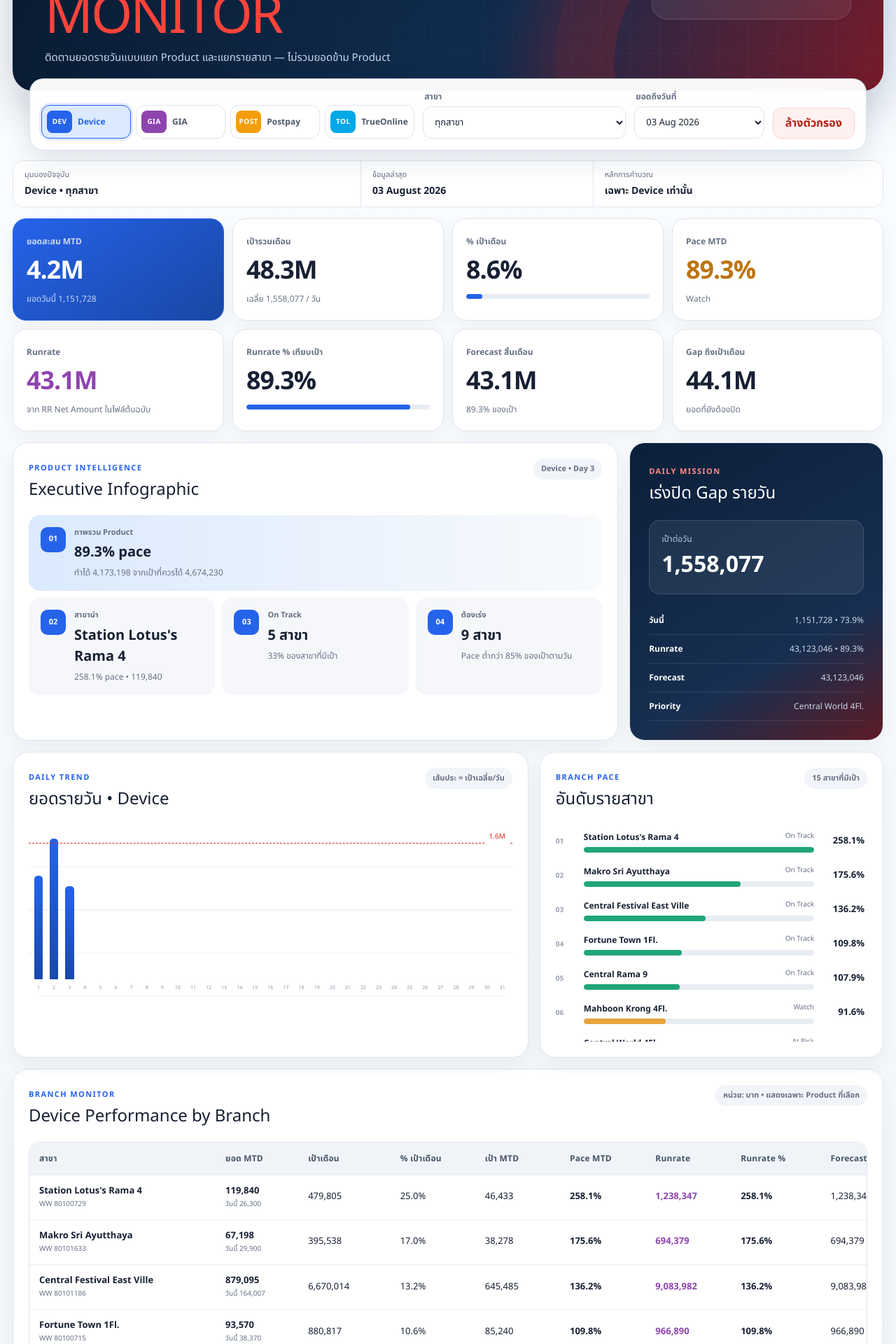
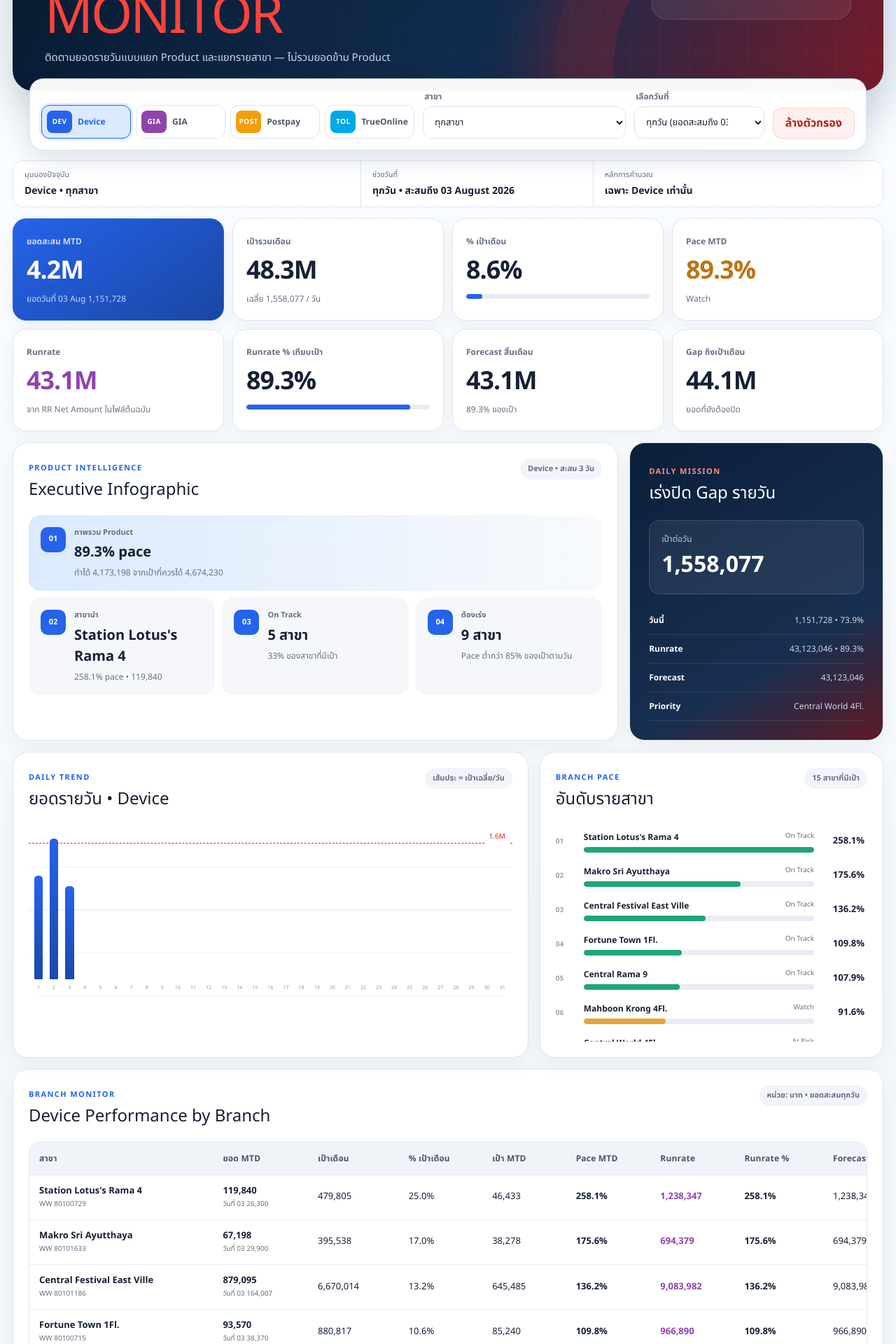
Before and after one commit to amnattyy-cyber/bmav-central-device-performance, a Next.js app: page / in a window 1280 px wide. Shown: the part 240-2160 px from the top of the page at 70% size. Built offline with nearby package versions, Linux system fonts and the light colour scheme.

Commit message:
Add optional daily sales filter

```diff
--- a/app/globals.css
+++ b/app/globals.css
@@ -59,7 +59,7 @@ select:focus { border-color: var(--product); box-shadow: 0 0 0 3px color-mix(in
 .two-col { display: grid; grid-template-columns: 1.2fr .8fr; gap: 16px; margin-bottom: 16px; }
 .daily-chart { --target-level: 50%; position: relative; height: 245px; display: grid; grid-template-columns: repeat(31,minmax(12px,1fr)); gap: 4px; align-items: end; padding: 20px 5px 24px; border-radius: 15px; background: repeating-linear-gradient(to top, #eef2f7 0 1px, transparent 1px 25%); }
 .target-line { position: absolute; z-index: 2; left: 0; right: 0; top: var(--target-level); height: 1px; border-top: 1px dashed var(--red); }.target-line span { position: absolute; right: 4px; top: -20px; padding: 3px 6px; color: var(--red); background: #fff; font-size: 10px; }
-.day-bar { position: relative; height: 100%; display: flex; align-items: flex-end; justify-content: center; }.day-bar i { width: 70%; min-width: 5px; display: block; border-radius: 5px 5px 1px 1px; background: linear-gradient(var(--product), color-mix(in srgb, var(--product) 65%, #07182e)); }.day-bar span { position: absolute; bottom: -18px; color: #8b96a7; font-size: 7px; }.day-bar.future i { opacity: .08; }
+.day-bar { position: relative; height: 100%; display: flex; align-items: flex-end; justify-content: center; transition: opacity .2s ease; }.day-bar i { width: 70%; min-width: 5px; display: block; border-radius: 5px 5px 1px 1px; background: linear-gradient(var(--product), color-mix(in srgb, var(--product) 65%, #07182e)); transition: box-shadow .2s ease, transform .2s ease; }.day-bar span { position: absolute; bottom: -18px; color: #8b96a7; font-size: 7px; }.day-bar.future i { opacity: .08; }.day-bar.not-selected:not(.future) { opacity: .25; }.day-bar.selected i { transform: scaleX(1.18); box-shadow: 0 0 0 3px color-mix(in srgb, var(--product) 22%, transparent), 0 8px 18px color-mix(in srgb, var(--product) 28%, transparent); }.day-bar.selected span { color: var(--product); font-weight: 900; }
 .rank-list { max-height: 310px; overflow: auto; padding-right: 4px; }.rank-row { display: grid; grid-template-columns: 30px 1fr 62px; gap: 10px; align-items: center; padding: 9px 0; }.rank-no { color: #98a2b3; font-size: 10px; font-weight: 800; }.rank-label { display: flex; justify-content: space-between; gap: 8px; margin-bottom: 5px; }.rank-label strong { overflow: hidden; text-overflow: ellipsis; white-space: nowrap; font-size: 12px; }.rank-label span { color: var(--muted); font-size: 10px; }.rank-track { height: 8px; overflow: hidden; border-radius: 7px; background: #e8edf3; }.rank-track i { display: block; height: 100%; border-radius: inherit; }.rank-track .ontrack { background: #20a578; }.rank-track .watch { background: #e6a43c; }.rank-track .atrisk { background: #e04b55; }.rank-row > b { text-align: right; font-size: 13px; }
 
 .table-panel { margin-bottom: 16px; }.table-wrap { overflow-x: auto; border: 1px solid var(--line); border-radius: 15px; }table { width: 100%; min-width: 1380px; border-collapse: collapse; }th { padding: 14px 14px; text-align: left; color: #465367; background: #f0f4f8; font-size: 12px; font-weight: 800; letter-spacing: .2px; }td { padding: 14px 14px; border-top: 1px solid #e7ecf2; font-size: 13px; line-height: 1.35; }td strong,td small,td b { display: block; }td small { margin-top: 4px; color: var(--muted); font-size: 10px; }.status { display: inline-block; padding: 7px 10px; border-radius: 99px; font-size: 10px; font-weight: 800; }.status.ontrack { color: #06704d; background: #ddf5eb; }.status.watch { color: #8d580d; background: #fff0d2; }.status.atrisk { color: #a5262f; background: #ffe5e7; }
--- a/app/page.tsx
+++ b/app/page.tsx
@@ -15,6 +15,8 @@ type Branch = {
 const productNames = data.products as ProductName[];
 const branches = data.branches as Branch[];
 const ALL_BRANCHES = "ทุกสาขา";
+const ALL_DAYS = "all";
+const asOfDay = Number(data.meta.asOf.slice(-2));
 const productMeta: Record<ProductName, { color: string; accent: string; short: string }> = {
   Device: { color: "#2563eb", accent: "#dbeafe", short: "DEV" },
   GIA: { color: "#8e44ad", accent: "#f3e8ff", short: "GIA" },
@@ -40,7 +42,11 @@ function status(pace: number) {
 export default function Home() {
   const [product, setProduct] = useState<ProductName>("Device");
   const [branchName, setBranchName] = useState(ALL_BRANCHES);
-  const [day, setDay] = useState(3);
+  const [dateFilter, setDateFilter] = useState(ALL_DAYS);
+  const selectedDay = dateFilter === ALL_DAYS ? null : Number(dateFilter);
+  const periodDay = selectedDay ?? asOfDay;
+  const periodDays = selectedDay === null ? asOfDay : 1;
+  const isDailyView = selectedDay !== null;
   const theme = productMeta[product];
 
   const selectedBranches = useMemo(
@@ -52,40 +58,44 @@ export default function Home() {
     const target = selectedBranches.reduce((sum, branch) => sum + branch.products[product].target, 0);
     const daily = Array.from({ length: data.meta.daysInMonth }, (_, index) =>
       selectedBranches.reduce((sum, branch) => sum + (branch.products[product].daily[index] ?? 0), 0));
-    const mtd = daily.slice(0, day).reduce((sum, value) => sum + value, 0);
-    const today = daily[day - 1] ?? 0;
-    const targetMtd = target * day / data.meta.daysInMonth;
+    const mtd = isDailyView
+      ? daily[periodDay - 1] ?? 0
+      : daily.slice(0, asOfDay).reduce((sum, value) => sum + value, 0);
+    const today = daily[periodDay - 1] ?? 0;
+    const targetMtd = target * periodDays / data.meta.daysInMonth;
     const pace = targetMtd > 0 ? mtd / targetMtd : 0;
-    const forecast = day > 0 ? mtd / day * data.meta.daysInMonth : 0;
+    const forecast = periodDays > 0 ? mtd / periodDays * data.meta.daysInMonth : 0;
     const achievement = target > 0 ? mtd / target : 0;
     const runrate = selectedBranches.reduce((sum, branch) => sum + branch.products[product].runrate, 0);
     const runrateAchievement = target > 0 ? runrate / target : 0;
     return { target, daily, mtd, today, targetMtd, pace, forecast, achievement, runrate, runrateAchievement, dailyTarget: target / data.meta.daysInMonth };
-  }, [selectedBranches, product, day]);
+  }, [selectedBranches, product, isDailyView, periodDay, periodDays]);
 
   const branchPerformance = useMemo(() => branches.map((branch) => {
     const item = branch.products[product];
-    const mtd = item.daily.slice(0, day).reduce((sum, value) => sum + value, 0);
-    const targetMtd = item.target * day / data.meta.daysInMonth;
+    const mtd = isDailyView
+      ? item.daily[periodDay - 1] ?? 0
+      : item.daily.slice(0, asOfDay).reduce((sum, value) => sum + value, 0);
+    const targetMtd = item.target * periodDays / data.meta.daysInMonth;
     const pace = targetMtd > 0 ? mtd / targetMtd : 0;
-    const forecast = day > 0 ? mtd / day * data.meta.daysInMonth : 0;
+    const forecast = periodDays > 0 ? mtd / periodDays * data.meta.daysInMonth : 0;
     const runrateAchievement = item.target > 0 ? item.runrate / item.target : 0;
-    return { ...branch, target: item.target, mtd, targetMtd, pace, forecast, runrate: item.runrate, runrateAchievement, today: item.daily[day - 1] ?? 0 };
+    return { ...branch, target: item.target, mtd, targetMtd, pace, forecast, runrate: item.runrate, runrateAchievement, today: item.daily[periodDay - 1] ?? 0 };
   }).filter((branch) => branchName === ALL_BRANCHES || branch.name === branchName)
-    .sort((a, b) => b.pace - a.pace), [product, branchName, day]);
+    .sort((a, b) => b.pace - a.pace), [product, branchName, isDailyView, periodDay, periodDays]);
 
   const activeBranches = branchPerformance.filter((branch) => branch.target > 0);
   const onTrack = activeBranches.filter((branch) => branch.pace >= 1);
   const atRisk = activeBranches.filter((branch) => branch.pace < .85);
   const leader = activeBranches[0];
   const maxPace = Math.max(1, ...activeBranches.map((branch) => branch.pace));
-  const maxDaily = Math.max(metrics.dailyTarget, ...metrics.daily.slice(0, day), 1);
+  const maxDaily = Math.max(metrics.dailyTarget, ...metrics.daily.slice(0, asOfDay), 1);
   const targetLevel = Math.min(96, (metrics.dailyTarget / maxDaily) * 100);
 
   const reset = () => {
     setProduct("Device");
     setBranchName(ALL_BRANCHES);
-    setDay(3);
+    setDateFilter(ALL_DAYS);
   };
 
   return (
@@ -110,21 +120,21 @@ export default function Home() {
           </button>)}
         </div>
         <label><span>สาขา</span><select value={branchName} onChange={(event) => setBranchName(event.target.value)}><option>{ALL_BRANCHES}</option>{branches.map((branch) => <option key={branch.name}>{branch.name}</option>)}</select></label>
-        <label><span>ยอดถึงวันที่</span><select value={day} onChange={(event) => setDay(Number(event.target.value))}>{Array.from({ length: 3 }, (_, index) => <option key={index + 1} value={index + 1}>{String(index + 1).padStart(2, "0")} Aug 2026</option>)}</select></label>
+        <label><span>เลือกวันที่</span><select value={dateFilter} onChange={(event) => setDateFilter(event.target.value)}><option value={ALL_DAYS}>ทุกวัน (ยอดสะสมถึง 03 Aug)</option>{Array.from({ length: asOfDay }, (_, index) => <option key={index + 1} value={String(index + 1)}>เฉพาะวันที่ {String(index + 1).padStart(2, "0")} Aug 2026</option>)}</select></label>
         <button className="reset" onClick={reset}>ล้างตัวกรอง</button>
       </section>
 
       <section className="scope-strip">
         <div><span>มุมมองปัจจุบัน</span><strong>{product} • {branchName}</strong></div>
-        <div><span>ข้อมูลล่าสุด</span><strong>{String(day).padStart(2, "0")} August 2026</strong></div>
+        <div><span>ช่วงวันที่</span><strong>{isDailyView ? `เฉพาะวันที่ ${String(periodDay).padStart(2, "0")} August 2026` : `ทุกวัน • สะสมถึง ${String(asOfDay).padStart(2, "0")} August 2026`}</strong></div>
         <div><span>หลักการคำนวณ</span><strong>เฉพาะ {product} เท่านั้น</strong></div>
       </section>
 
       <section className="kpi-grid" aria-label="KPI ของ Product ที่เลือก">
-        <article className="kpi hero-kpi"><span>ยอดสะสม MTD</span><strong>{compact(metrics.mtd)}</strong><small>ยอดวันนี้ {money(metrics.today)}</small></article>
+        <article className="kpi hero-kpi"><span>{isDailyView ? `ยอดวันที่ ${String(periodDay).padStart(2, "0")} Aug` : "ยอดสะสม MTD"}</span><strong>{compact(metrics.mtd)}</strong><small>{isDailyView ? "ยอดเฉพาะวันที่เลือก" : `ยอดวันที่ ${String(asOfDay).padStart(2, "0")} Aug ${money(metrics.today)}`}</small></article>
         <article className="kpi"><span>เป้ารวมเดือน</span><strong>{compact(metrics.target)}</strong><small>เฉลี่ย {money(metrics.dailyTarget)} / วัน</small></article>
         <article className="kpi"><span>% เป้าเดือน</span><strong>{percent(metrics.achievement)}</strong><div className="meter"><i style={{ width: `${Math.min(100, metrics.achievement * 100)}%` }} /></div></article>
-        <article className={`kpi pace ${status(metrics.pace).key}`}><span>Pace MTD</span><strong>{percent(metrics.pace)}</strong><small>{status(metrics.pace).label}</small></article>
+        <article className={`kpi pace ${status(metrics.pace).key}`}><span>{isDailyView ? "Pace รายวัน" : "Pace MTD"}</span><strong>{percent(metrics.pace)}</strong><small>{status(metrics.pace).label}</small></article>
         <article className="kpi runrate-kpi"><span>Runrate</span><strong>{compact(metrics.runrate)}</strong><small>จาก RR Net Amount ในไฟล์ต้นฉบับ</small></article>
         <article className="kpi"><span>Runrate % เทียบเป้า</span><strong>{percent(metrics.runrateAchievement)}</strong><div className="meter"><i style={{ width: `${Math.min(100, metrics.runrateAchievement * 100)}%` }} /></div></article>
         <article className="kpi"><span>Forecast สิ้นเดือน</span><strong>{compact(metrics.forecast)}</strong><small>{percent(metrics.target ? metrics.forecast / metrics.target : 0)} ของเป้า</small></article>
@@ -133,7 +143,7 @@ export default function Home() {
 
       <section className="executive-grid">
         <article className="panel insight-panel">
-          <div className="section-head"><div><span>PRODUCT INTELLIGENCE</span><h2>Executive Infographic</h2></div><b>{product} • Day {day}</b></div>
+          <div className="section-head"><div><span>PRODUCT INTELLIGENCE</span><h2>Executive Infographic</h2></div><b>{product} • {isDailyView ? `วันที่ ${periodDay}` : `สะสม ${asOfDay} วัน`}</b></div>
           <div className="insight-grid">
             <div className="insight major"><i>01</i><div><span>ภาพรวม Product</span><strong>{percent(metrics.pace)} pace</strong><p>ทำได้ {money(metrics.mtd)} จากเป้าที่ควรได้ {money(metrics.targetMtd)}</p></div></div>
             <div className="insight"><i>02</i><div><span>สาขานำ</span><strong>{leader ? shortShop(leader.name) : "—"}</strong><p>{leader ? `${percent(leader.pace)} pace • ${money(leader.mtd)}` : "ยังไม่มีเป้าหมาย"}</p></div></div>
@@ -160,7 +170,7 @@ export default function Home() {
           <div className="section-head"><div><span>DAILY TREND</span><h2>ยอดรายวัน • {product}</h2></div><b>เส้นประ = เป้าเฉลี่ย/วัน</b></div>
           <div className="daily-chart" style={{ "--target-level": `${100 - targetLevel}%` } as React.CSSProperties}>
             <div className="target-line"><span>{compact(metrics.dailyTarget)}</span></div>
-            {metrics.daily.map((value, index) => <div className={`day-bar ${index + 1 > day ? "future" : ""}`} key={index} title={`วันที่ ${index + 1}: ${money(value)}`}>
+            {metrics.daily.map((value, index) => <div className={`day-bar ${index + 1 > asOfDay ? "future" : ""} ${isDailyView && index + 1 !== selectedDay ? "not-selected" : ""} ${isDailyView && index + 1 === selectedDay ? "selected" : ""}`} key={index} title={`วันที่ ${index + 1}: ${money(value)}`}>
               <i style={{ height: `${Math.max(value > 0 ? 4 : 0, value / maxDaily * 100)}%` }} /><span>{index + 1}</span>
             </div>)}
           </div>
@@ -180,11 +190,11 @@ export default function Home() {
       </section>
 
       <section className="panel table-panel">
-        <div className="section-head"><div><span>BRANCH MONITOR</span><h2>{product} Performance by Branch</h2></div><b>หน่วย: บาท • แสดงเฉพาะ Product ที่เลือก</b></div>
-        <div className="table-wrap"><table><thead><tr><th>สาขา</th><th>ยอด MTD</th><th>เป้าเดือน</th><th>% เป้าเดือน</th><th>เป้า MTD</th><th>Pace MTD</th><th>Runrate</th><th>Runrate %</th><th>Forecast</th><th>สถานะ</th></tr></thead>
+        <div className="section-head"><div><span>BRANCH MONITOR</span><h2>{product} Performance by Branch</h2></div><b>หน่วย: บาท • {isDailyView ? `เฉพาะวันที่ ${String(periodDay).padStart(2, "0")} Aug` : "ยอดสะสมทุกวัน"}</b></div>
+        <div className="table-wrap"><table><thead><tr><th>สาขา</th><th>{isDailyView ? `ยอดวันที่ ${String(periodDay).padStart(2, "0")}` : "ยอด MTD"}</th><th>เป้าเดือน</th><th>% เป้าเดือน</th><th>{isDailyView ? "เป้ารายวัน" : "เป้า MTD"}</th><th>{isDailyView ? "Pace รายวัน" : "Pace MTD"}</th><th>Runrate</th><th>Runrate %</th><th>Forecast</th><th>สถานะ</th></tr></thead>
           <tbody>{branchPerformance.map((branch) => {
             const currentStatus = status(branch.pace);
-            return <tr key={branch.name}><td><strong>{shortShop(branch.name)}</strong><small>{branch.ww ? `WW ${branch.ww}` : "รอรหัสสาขา"}</small></td><td><b>{money(branch.mtd)}</b><small>วันนี้ {money(branch.today)}</small></td><td>{money(branch.target)}</td><td>{percent(branch.target ? branch.mtd / branch.target : 0)}</td><td>{money(branch.targetMtd)}</td><td><strong>{percent(branch.pace)}</strong></td><td><b className="rr-value">{money(branch.runrate)}</b></td><td><strong>{percent(branch.runrateAchievement)}</strong></td><td>{money(branch.forecast)}</td><td><span className={`status ${currentStatus.key}`}>{currentStatus.label}</span></td></tr>;
+            return <tr key={branch.name}><td><strong>{shortShop(branch.name)}</strong><small>{branch.ww ? `WW ${branch.ww}` : "รอรหัสสาขา"}</small></td><td><b>{money(branch.mtd)}</b><small>{isDailyView ? "เฉพาะวันที่เลือก" : `วันที่ ${String(asOfDay).padStart(2, "0")} ${money(branch.today)}`}</small></td><td>{money(branch.target)}</td><td>{percent(branch.target ? branch.mtd / branch.target : 0)}</td><td>{money(branch.targetMtd)}</td><td><strong>{percent(branch.pace)}</strong></td><td><b className="rr-value">{money(branch.runrate)}</b></td><td><strong>{percent(branch.runrateAchievement)}</strong></td><td>{money(branch.forecast)}</td><td><span className={`status ${currentStatus.key}`}>{currentStatus.label}</span></td></tr>;
           })}</tbody></table></div>
       </section>
 
```
Also changed, not shown: 1 other file (tests, documents, lock files or other folders).
